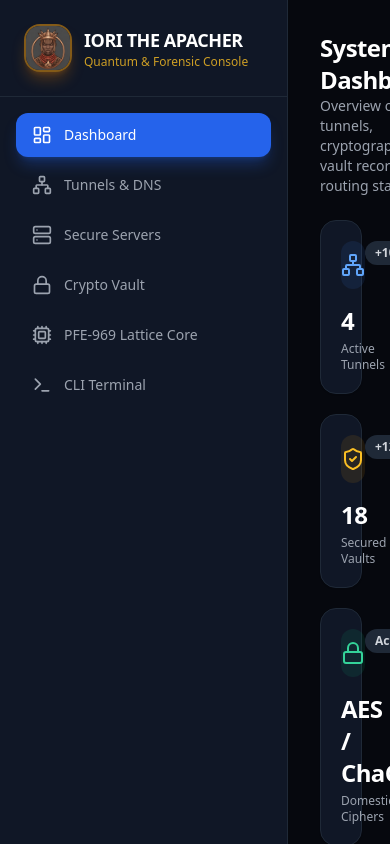
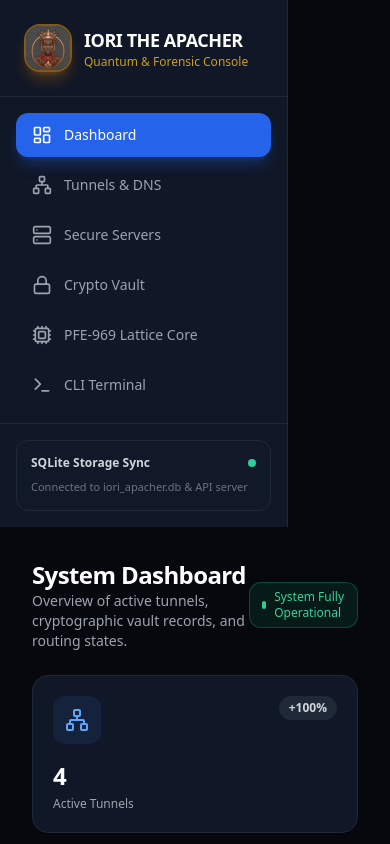
Before and after one commit to OllieTom8t0nxKrust/iori-the-apacher, a React (Vite) app in the folder frontend/: page / in a window 390 px wide. Shown: the top 844 px of the page. Built offline with nearby package versions, Linux system fonts and the light colour scheme.

Commit message:
feat(frontend): Improve UI responsiveness

```diff
--- a/frontend/src/App.tsx
+++ b/frontend/src/App.tsx
@@ -30,7 +30,7 @@ export function App() {
   };
 
   return (
-    <div className="flex min-h-screen bg-darkbase">
+    <div className="flex flex-col md:flex-row min-h-screen bg-darkbase">
       <Sidebar activeTab={activeTab} setActiveTab={setActiveTab} />
       <main className="flex-1 p-8 overflow-y-auto">
         <div className="max-w-7xl mx-auto">
```
